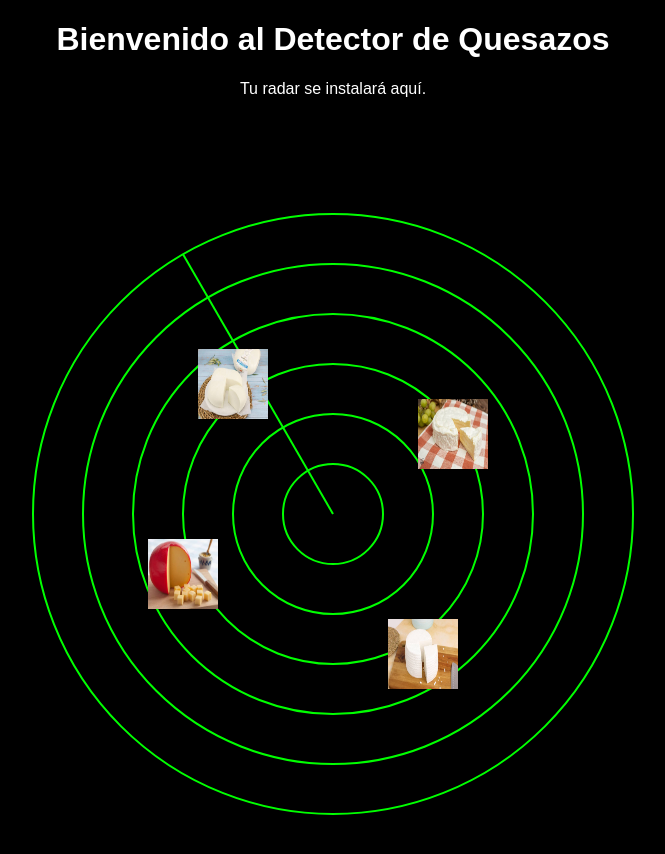
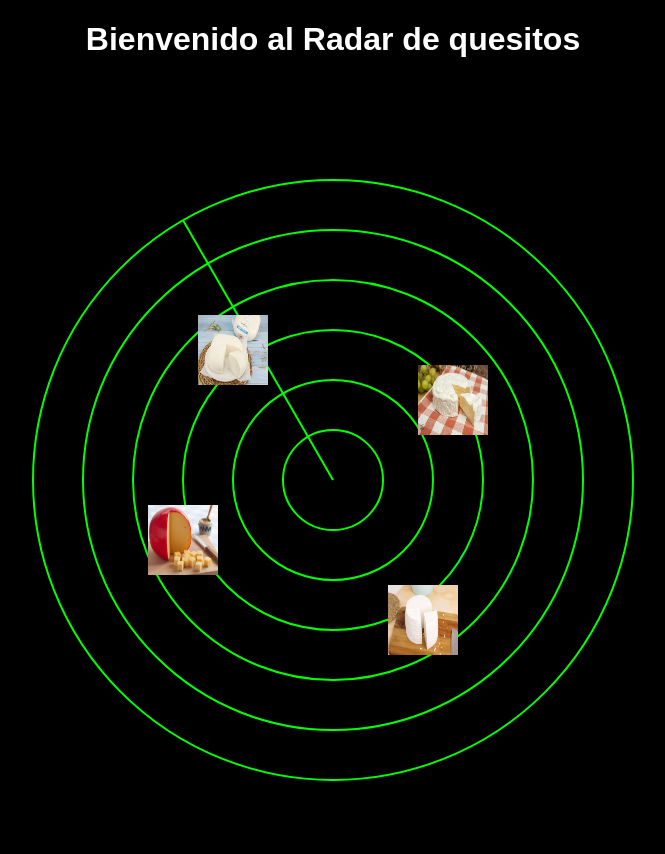
Before and after one commit to reniebla377-bot/detector-de-quesazos, a plain HTML site: page index.html in a window 1280 px wide. Shown: the whole page, without its empty margins (307-972 px from the left). Drawn offline with Linux system fonts and the light colour scheme.

Commit message:
Update index.html

```diff
--- a/index.html
+++ b/index.html
@@ -2,7 +2,7 @@
 <html>
 <head>
     <meta charset="UTF-8">
-    <title>Detector de Quesazos</title>
+    <title> Radar de Quesitos </title>
 
     <style>
         body {
@@ -22,9 +22,7 @@
 </head>
 
 <body>
-    <h1>Bienvenido al Detector de Quesazos</h1>
-    <p>Tu radar se instalará aquí.</p>
-
+    <h1>Bienvenido al Radar de quesitos </h1>
     <canvas id="radar"></canvas>
 
     <script>
```
